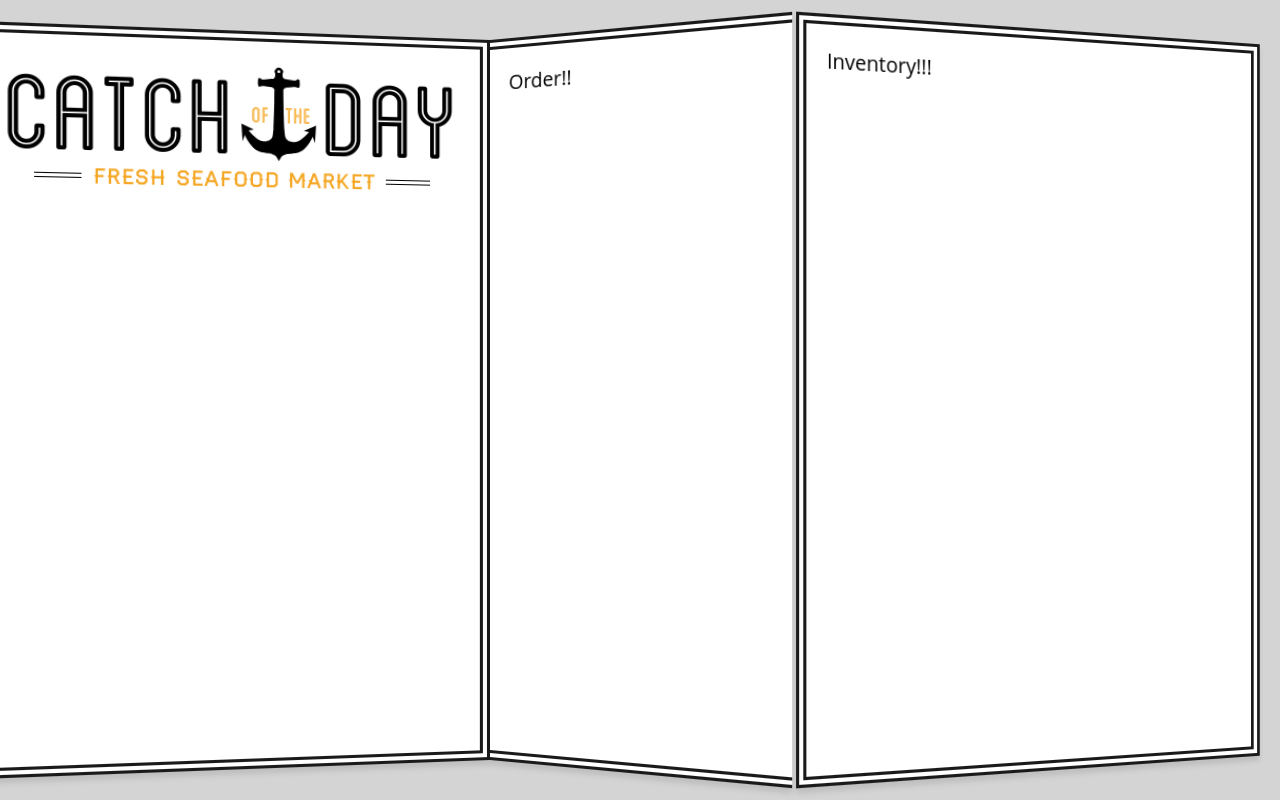
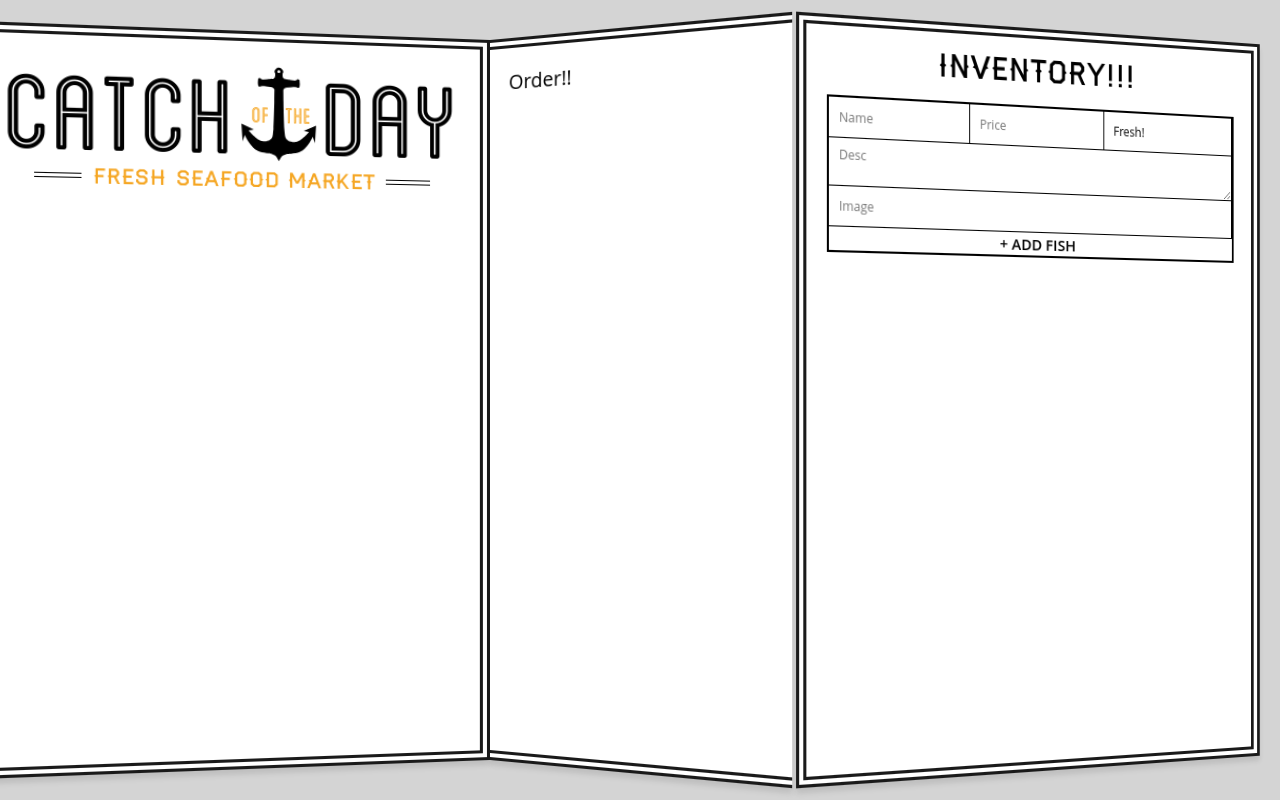
Before and after one commit to mamunur121/catch-of-the-day, a React (Create React App) app: page /store/1 in a window 1280 px wide. Shown: the top 800 px of the page. Built offline with nearby package versions, Linux system fonts and the light colour scheme.

Commit message:
understanding state

```diff
--- a/src/App.js
+++ b/src/App.js
@@ -5,6 +5,23 @@
 import Inventory from "./components/Inventory";
 
 class App extends React.Component {
+  state = {
+    fishes: {},
+    order: {}
+  };
+
+  addFish = fish => {
+    //1. take a copy of the existing state
+    const fishes = {...this.state.fishes};
+
+    // Add our new fish to the fishes variable
+    fishes[`fish${Date.now()}`] = fish;
+
+    // set the new fishes object to state
+    this.setState({
+      fishes: fishes
+    })
+  };
   render() {
     return (
         <div className='catch-of-the-day'>
@@ -12,7 +29,7 @@
             <Header tagline='FRESH SEAFOOD MARKET'/>
           </div>
           <Order />
-          <Inventory />
+          <Inventory addFish={this.addFish}/>
         </div>
     );
   }
--- /dev/null
+++ b/src/components/AddFishForm.jsx
@@ -0,0 +1,59 @@
+import React from "react";
+
+class AddFishForm extends React.Component {
+  nameRef = React.createRef();
+  priceRef = React.createRef();
+  statusRef = React.createRef();
+  descRef = React.createRef();
+  imageRef = React.createRef();
+
+  createFish = event => {
+    // 1.  stop the form from submitting
+    event.preventDefault();
+
+    const fish = {
+      name: this.nameRef.current.value,
+      price: parseFloat(this.priceRef.current.value),
+      status: this.statusRef.current.value,
+      desc: this.descRef.current.value,
+      image: this.imageRef.current.value,
+    };
+    this.props.addFish(fish);
+
+    // refresh the form
+    event.currentTarget.reset();
+  };
+  render() {
+    return (
+        <form className='fish-edit' onSubmit={this.createFish}>
+          <input
+              name='name'
+              ref={this.nameRef}
+              type="text"
+              placeholder='Name'
+          />
+          <input
+              name='price'
+              type="text"
+              placeholder='Price'
+              ref={this.priceRef}
+          />
+          <select name='status' ref={this.statusRef}>
+            <option value="available">Fresh!</option>
+            <option value="unavailable">Sold Out!</option>
+          </select>
+          <textarea name='desc' placeholder='Desc' ref={this.descRef}/>
+          <input
+              name='image'
+              type="text"
+              placeholder='Image'
+              ref={this.imageRef}
+          />
+          <button>+ Add Fish</button>
+        </form>
+    )
+  }
+
+}
+
+export default AddFishForm;
--- a/src/components/Inventory.jsx
+++ b/src/components/Inventory.jsx
@@ -1,10 +1,12 @@
 import React from "react";
+import AddFishForm from "./AddFishForm";
 
 class Inventory extends React.Component {
   render() {
     return (
-        <div>
-          Inventory!!!
+        <div className='inventory'>
+          <h2>Inventory!!!</h2>
+          <AddFishForm addFish={this.props.addFish}/>
         </div>
     )
   }
--- a/src/components/StorePicker.jsx
+++ b/src/components/StorePicker.jsx
@@ -2,6 +2,7 @@
 import {getFunName} from "../helpers";
 
 class StorePicker extends React.Component {
+  // creating a ref()
   myInput = React.createRef();
 
   goToStore = (event) => {
```
